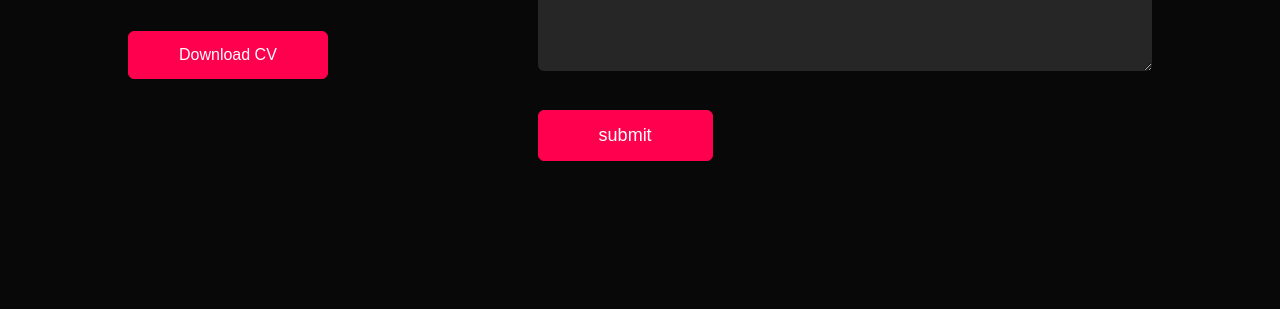
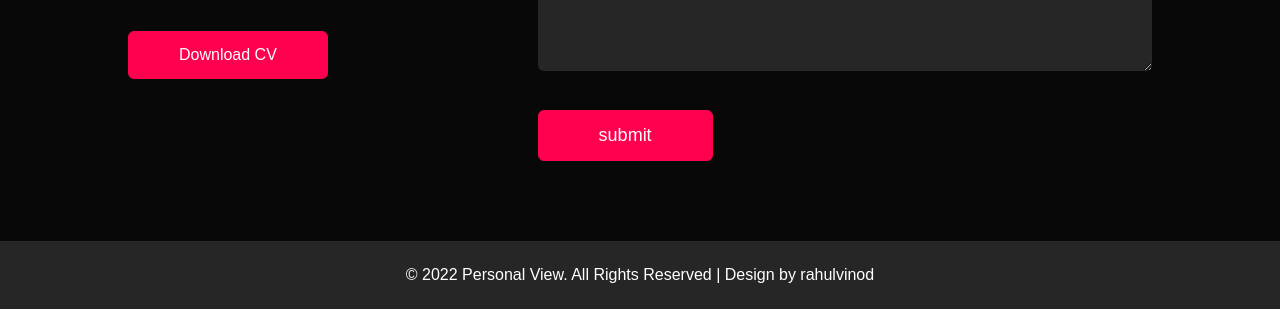
Before and after one commit to raahulvinod/Personal-portfolio, a plain HTML site: page index.html in a window 1280 px wide. Shown: the part 2998-3307 px from the top of the page. Before the commit the page ends 3219 px from the top, so only its background shows below. Drawn offline with Linux system fonts and the light colour scheme.

Commit message:
copyright section added

```diff
--- a/index.html
+++ b/index.html
@@ -167,7 +167,12 @@
                 </div>
             </div>
         </div>
+        <div class="copyright">
+            <p>© 2022 Personal View. All Rights Reserved | Design by rahulvinod</p>
+        </div>
     </div>
+
+
 
 
  <script>
--- a/style.css
+++ b/style.css
@@ -296,3 +296,14 @@ form .btn2{
     margin-top: 20px;
     cursor: pointer;
 }
+.copyright  {
+    width: 100%;
+    text-align: center;
+    padding: 25px 0;
+    background: #262626;
+    font-weight: 300;
+    margin-top: 20px;
+}
+.copyright i{
+    color: #ff004f;
+}
```
